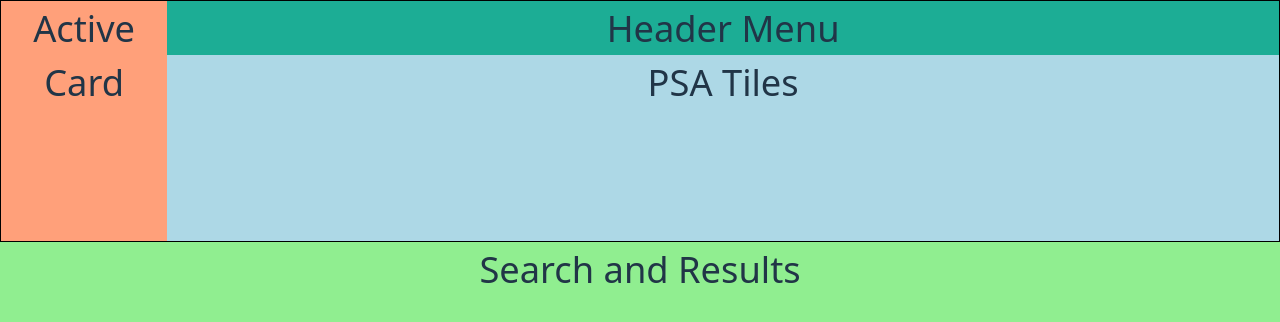
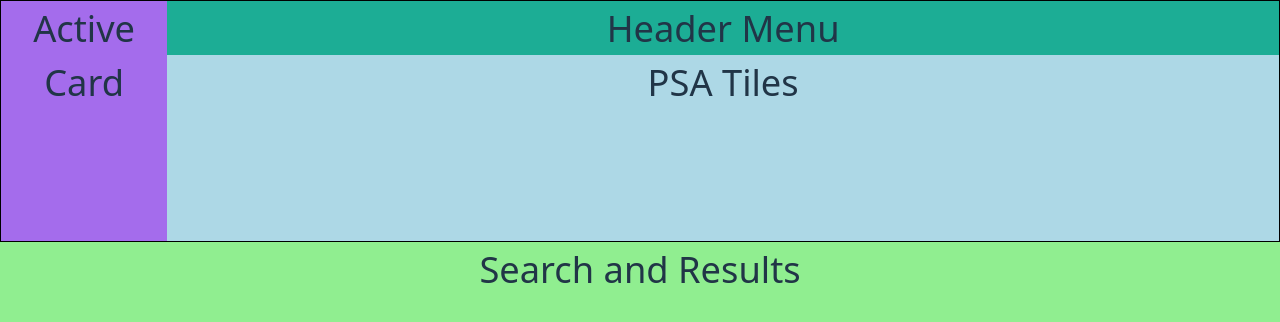
Before and after one commit to MaxwellParadis/cardtracer, a React (Vite) app: page / in a window 1280 px wide. Shown: the top 322 px of the page. Built offline with nearby package versions, Linux system fonts and the light colour scheme.

Commit message:
Initial commit on craig branch

```diff
--- a/src/App.css
+++ b/src/App.css
@@ -33,7 +33,7 @@
 }
 
 .actCard{
-  background-color: lightsalmon;
+  background-color: rgb(164, 108, 236);
 }
 
 .psa{
```
